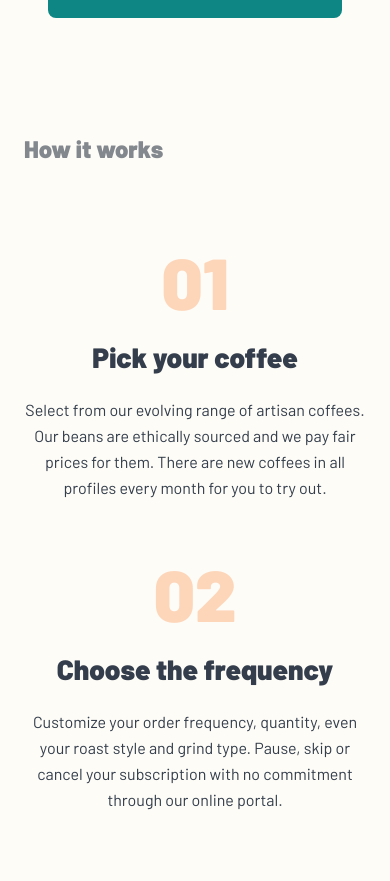
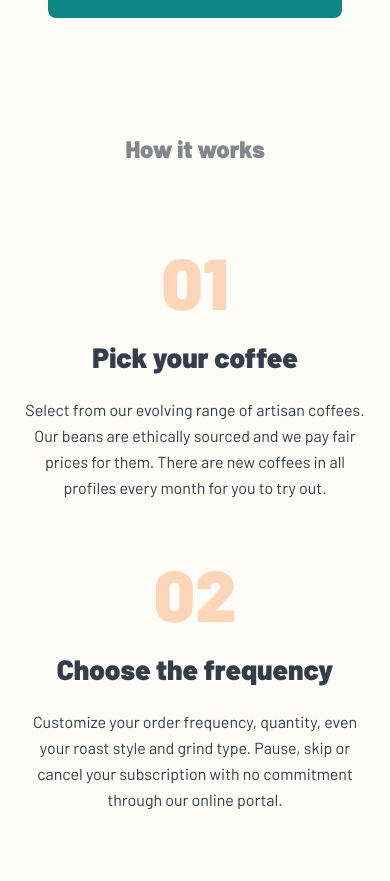
Before and after one commit to unaygney/coffeerosters-subscription-site, a Next.js app: page / in a window 390 px wide. Shown: the part 3620-4501 px from the top of the page. Built offline with nearby package versions, Linux system fonts and the light colour scheme.

Commit message:
added minor style changes

```diff
--- a/containers/HomeContainer/How-to-work/index.jsx
+++ b/containers/HomeContainer/How-to-work/index.jsx
@@ -7,9 +7,9 @@ function Howtowork() {
   return (
     <section className="bg-transparent">
       <div className="container mx-auto">
-        <div className="flex flex-col gap-20 items-center md:items-start lg:px-[85px]">
-          <div className="flex md:flex-col w-full md:gap-10">
-            <h3 className="heading-s text-grey">How it works</h3>
+        <div className="flex flex-col gap-20 items-center md:items-start  lg:px-[85px]">
+          <div className="flex md:flex-col justify-center w-full md:gap-10">
+            <h3 className="heading-s text-grey ">How it works</h3>
             {/* Stick */}
             <div className="md:w-[75%] lg:w-[72%] h-[2px] bg-pale-orange hidden md:block relative">
               <span className="w-[31px] h-[31px] rounded-full border-2 border-dark-cyan bg-light-cream absolute top-1/2 -translate-y-1/2 left-0"></span>
```
